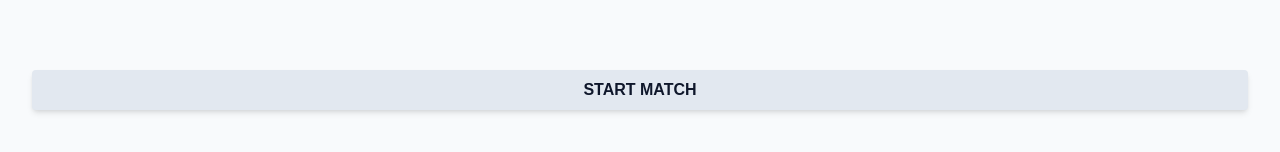
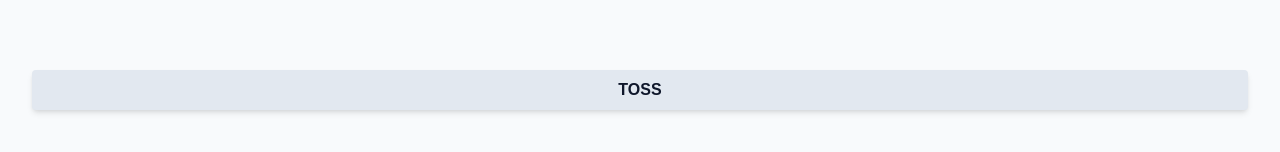
Before and after one commit to rajatroy-dev/shuttle-score, a Next.js app: page /setup in a window 1280 px wide. Shown: the part 492-644 px from the top of the page. Built offline with nearby package versions, Linux system fonts and the light colour scheme.

Commit message:
WIP Add CoinToss

```diff
--- a/src/app/ui/singles/setup.tsx
+++ b/src/app/ui/singles/setup.tsx
@@ -3,6 +3,7 @@
 import { useAppStore } from "@/app/_providers/app-provider";
 import { IAppStore } from "@/app/_stores/app-store";
 import { useRouter } from "next/navigation";
+import { useState } from "react";
 
 export default function SinglesSetup() {
   const {
@@ -14,6 +15,42 @@ export default function SinglesSetup() {
   } = useAppStore((state: IAppStore) => state);
 
   const router = useRouter();
+
+  const [isTossed, setTossed] = useState(false);
+  const [tossWinner, setTossWinnner] = useState('TOSS');
+  const [startMatch, setStartMatch] = useState('START MATCH');
+
+  const coinToss = () => {
+    console.log(Math.random());
+    return Math.floor(Math.random() * 100) + 1
+  }
+
+  const handleToss = () => {
+    setTossWinnner(playerA);
+
+    const intervalOne = setInterval(() => setTossWinnner(playerB), 100);
+    const intervalTwo = setInterval(() => setTossWinnner(playerA), 200);
+
+    const tossResult = coinToss();
+    console.log(tossResult);
+
+    setTimeout(() => {
+      clearInterval(intervalOne);
+      clearInterval(intervalTwo);
+
+      if (tossResult % 2 === 0) {
+        setPlayerA(playerB);
+        setPlayerB(playerA);
+      }
+      setTossWinnner(tossResult % 2 !== 0 ? playerA : playerB);
+      setStartMatch(`TOSS WINNER: ${tossResult % 2 !== 0 ? playerA : playerB} !`);
+
+      setTimeout(() => setStartMatch('START MATCH'), 5000);
+
+      setTossed(true);
+    }, 5000);
+
+  }
 
   return (
     <div className="flex flex-col justify-center items-center h-screen">
@@ -73,6 +110,7 @@ export default function SinglesSetup() {
         </div>
       </div>
 
+      {isTossed ?
         <a
           onClick={(e) => {
             e.preventDefault();
@@ -86,8 +124,22 @@ export default function SinglesSetup() {
           shadow-md cursor-pointer
           rounded
         `}>
-        START MATCH
-      </a>
+          {startMatch}
+        </a> :
+        <a
+          onClick={(e) => {
+            e.preventDefault();
+            handleToss();
+          }}
+          className={`
+          block my-4 w-full py-2
+          bg-slate-200 dark:bg-slate-800
+          text-center font-bold
+          shadow-md cursor-pointer
+          rounded
+        `}>
+          {tossWinner}
+        </a>}
     </div>
   );
 }
```
Lines whose indentation alone changed are shown as unchanged.
